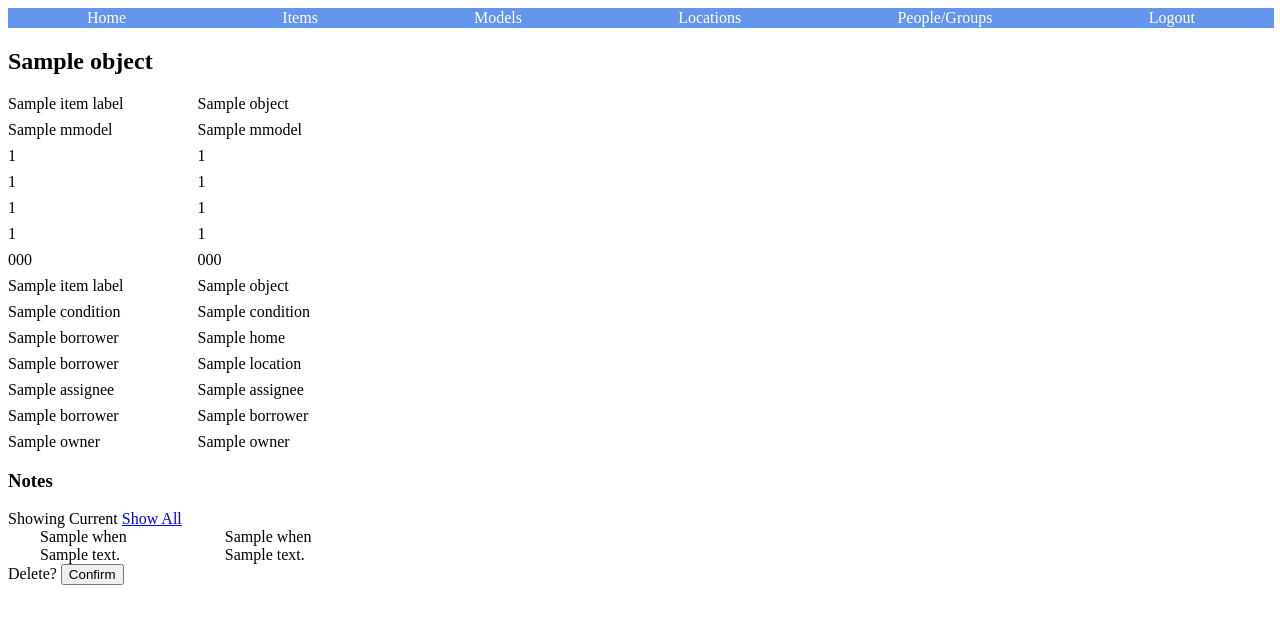
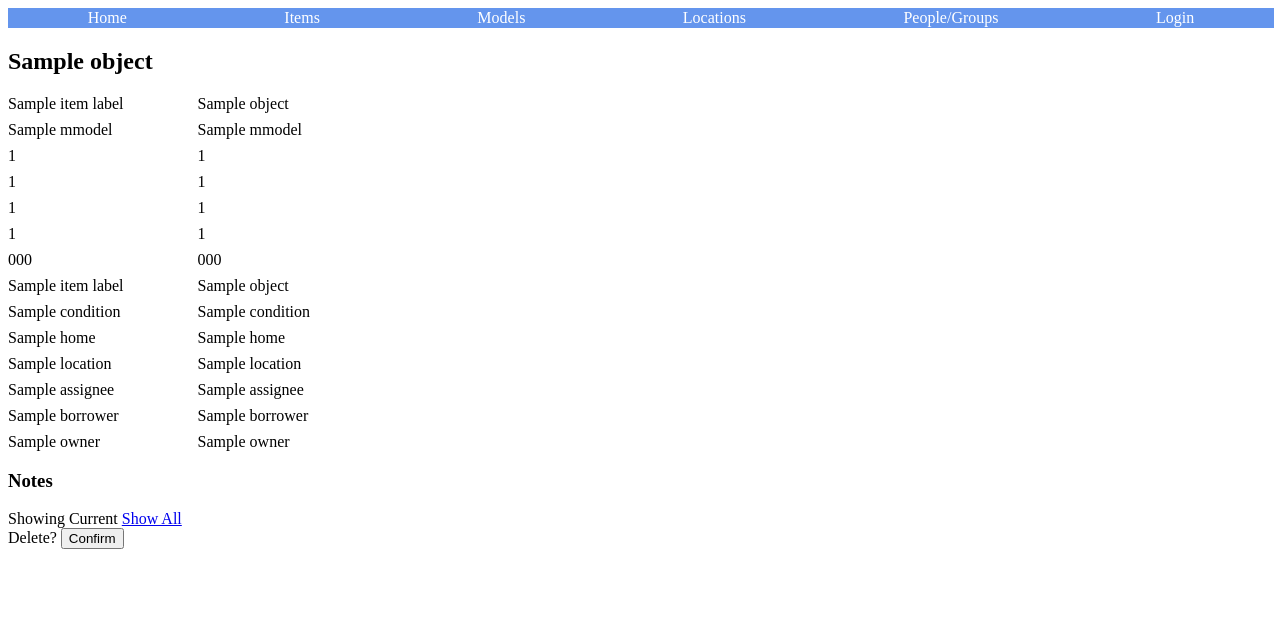
Before and after one commit to tougshire/libtekin, a Django app: template templates/libtekin/item_confirm_delete.html in a window 1280 px wide. Shown: the top 624 px of the page. Run offline with Django 3.2, Linux system fonts and the light colour scheme; the template is opened without the code that fills it: most values are stand-ins (such as "Sample title", 1, 10 or a date in 2020).

Commit message:
Improved queries and fixed labeling errors in templates

```diff
--- a/forms.py
+++ b/forms.py
@@ -7,6 +7,7 @@ class EntityForm(ModelForm):
         fields = [
             'friendly_name',
             'full_name',
+            'category',
         ]
 
 class MmodelSelect(Select):
--- a/templates/libtekin/_base.html
+++ b/templates/libtekin/_base.html
@@ -15,14 +15,19 @@
     <div class="menu-item"><a href="{% url 'libtekin:location-list' %}">Locations</a></div>
     <div class="menu-item"><a href="{% url 'libtekin:entity-list' %}">People/Groups</a></div>
     {% url_if 'profile' as url_if %}
-    {% if url_if > '' %}
+    {% if user.username %}
       <div class="menu-item">
-        <a href="{{ url_if }}">{{ user.username }}</a> /
+        {% if url_if > '' %}
+          <a href="{{ url_if }}">{{ user.username }}</a>
+        {% else %}
+          {{ user.username }}
+        {% endif %}
         <a href="{% url 'logout' %}">Logout</a>
       </div>
     {% else %}
-      <div class="menu-item"><a href="{% url 'logout' %}">Logout {{ user.username }}</a></div>
+      <div class="menu-item"><a href="{% url 'login' %}">Login</a></div>
     {% endif %}
+
   </div>
 {% endblock %}
 {% block content %}{% endblock %}
--- a/templates/libtekin/item_detail_include.html
+++ b/templates/libtekin/item_detail_include.html
@@ -9,8 +9,8 @@
     {% include './_detail_field.html' with label=item_labels.barcode field=object.barcode %}
     {% include './_detail_field.html' with label=item_labels.network_name field=object.network_name %}
     {% include './_detail_field.html' with label=item_labels.condition field=object.condition %}
-    {% include './_detail_field.html' with label=item_labels.borrower field=object.home %}
-    {% include './_detail_field.html' with label=item_labels.borrower field=object.location %}
+    {% include './_detail_field.html' with label=item_labels.home field=object.home %}
+    {% include './_detail_field.html' with label=item_labels.location field=object.location %}
     {% include './_detail_field.html' with label=item_labels.assignee field=object.assignee %}
     {% include './_detail_field.html' with label=item_labels.borrower field=object.borrower %}
     {% include './_detail_field.html' with label=item_labels.owner field=object.owner %}
@@ -21,20 +21,10 @@
         <div class="fieldWrapper">
           <div class="control">
             <div class="label">
-              {{ itemnote_labels.when }}
+              Note:
             </div>
             <div class="field">
-              {{ itemnote.when }}
-            </div>
-          </div>
-        </div>
-        <div class="fieldWrapper">
-          <div class="control">
-            <div class="label">
-              {{ itemnote_labels.text }}
-            </div>
-            <div class="field">
-              {{ itemnote.text }}
+              {{ itemnote.when }}: {{ itemnote.text }}
             </div>
           </div>
         </div>
@@ -44,7 +34,7 @@
 
   <script>
     function toggleCurrentNotes() {
-      var itemNotes=document.getElementsByClassName('itemnote')
+      var itemNotes=document.getElementsByClassName('relateditemnote')
       var notesShowing = document.getElementById('div_notesShowing')
       var toggleCurrent = document.getElementById('a_toggleCurrent')
       if(toggleCurrent.textContent=='Show All '){
@@ -60,7 +50,6 @@
         for(itemNote of itemNotes) {
           if(!(itemNote.classList.contains('current'))){
             console.log('adding hidden')
-            itemNote.classList.remove('hidden')
             itemNote.classList.add('hidden')
           }
         }
```
Also changed, not shown: templates/libtekin/item_list.html (+5 -5 lines), views.py (+6 -6 lines).
